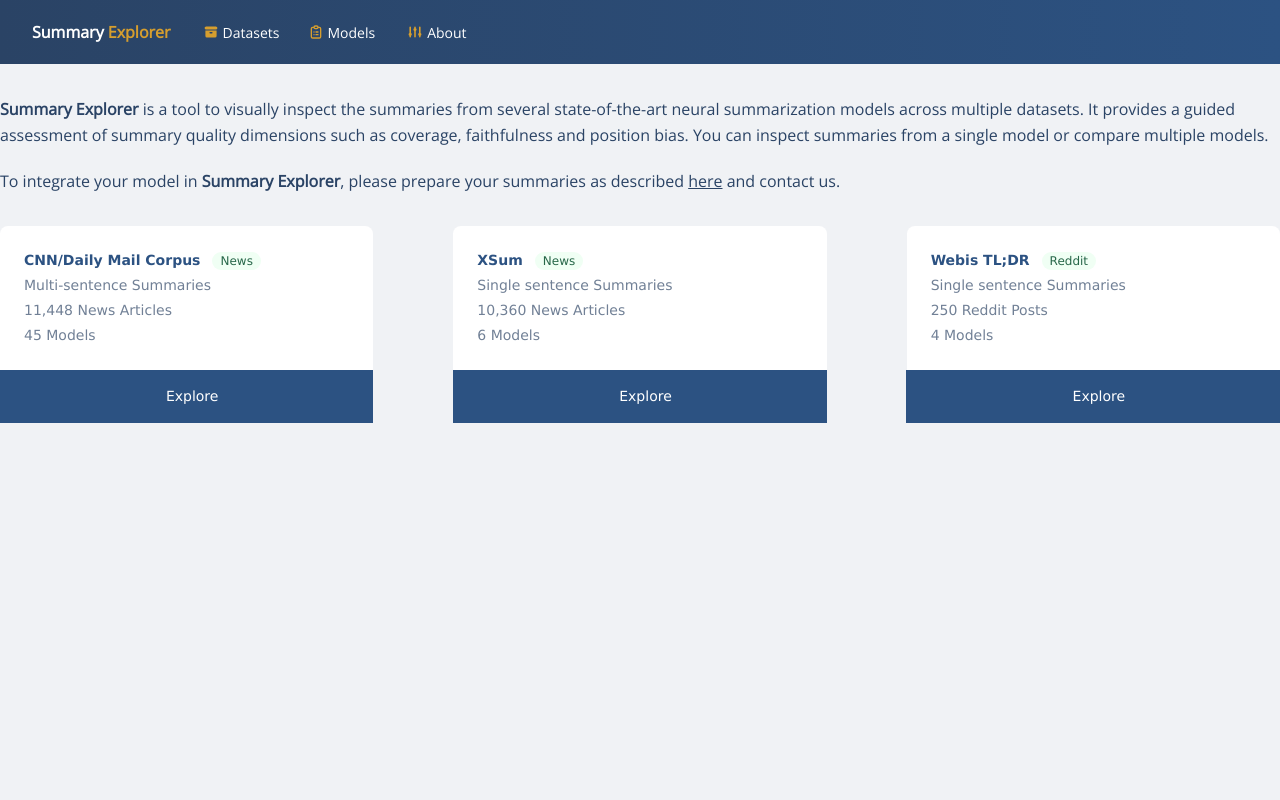
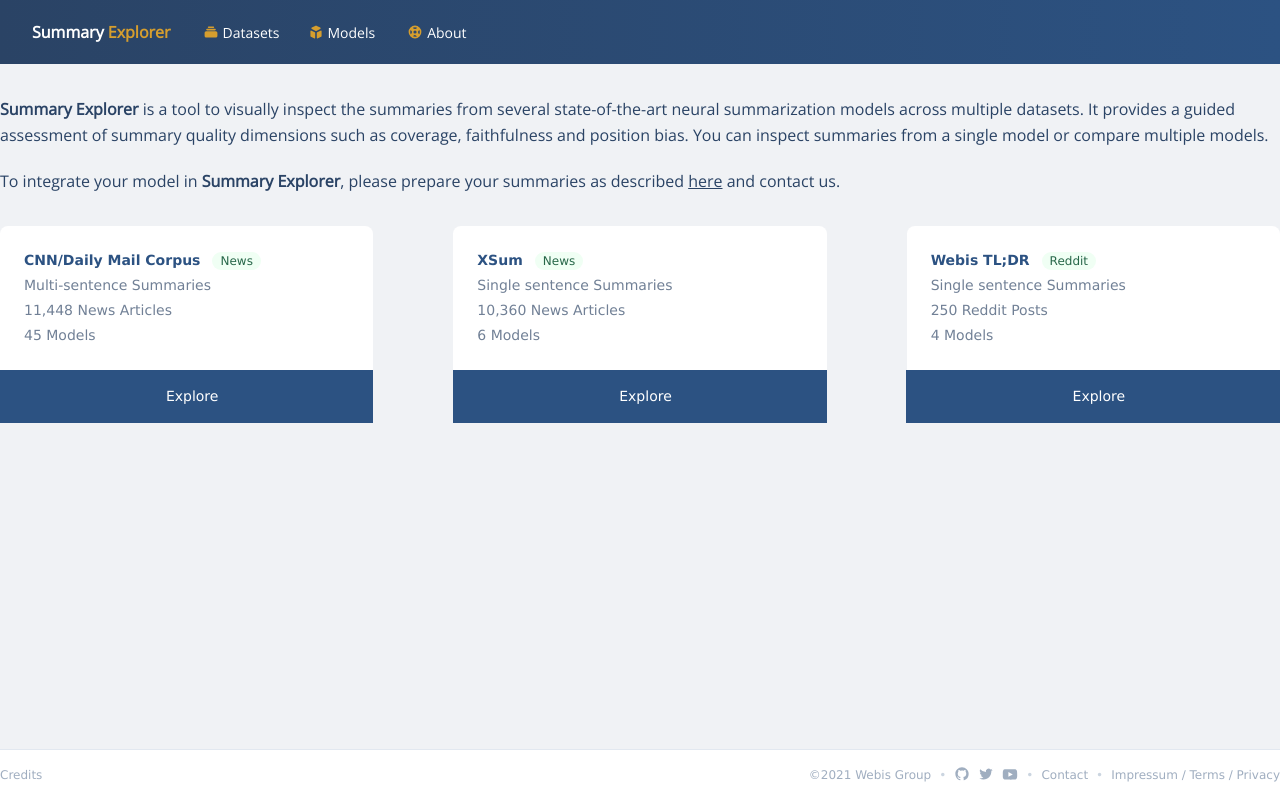
Before and after one commit to webis-de/summary-explorer, a Django app: page / in a window 1280 px wide. Run offline with Django 3.2, Linux system fonts and the light colour scheme; style sheets or scripts are compiled from the project's sources.

Commit message:
change navbar icons, add footer

```diff
--- a/ui/frontend/templates/frontend/base.html
+++ b/ui/frontend/templates/frontend/base.html
@@ -43,7 +43,7 @@
     {% endblock %}
 
 
-    {% block footer %}
-    {% endblock %}
+    {% include 'frontend/footer.html' %}
+
 </body>
 </html>
--- /dev/null
+++ b/ui/frontend/templates/frontend/footer.html
@@ -0,0 +1,48 @@
+<footer class="bg-white text-xs fixed w-full bottom-0 border-t border-gray-300">
+  <div class="container mx-auto py-4 md:flex md:items-center md:justify-between">
+    <div class="flex justify-center space-x-2 md:order-2">
+
+        <span class="text-gray-500 hover:text-gray-600">
+            <span >©{% now 'Y' %}
+                <a href="https://webis.de/">Webis Group</a> </span>
+        </span>
+        <span class="text-gray-400">&bullet;</span>
+        <a href="https://github.com/webis-de/summary-explorer" class="text-gray-500 hover:text-gray-600">
+            <span class="sr-only">GitHub</span>
+            <svg class="h-4 w-4" fill="currentColor" viewBox="0 0 24 24" aria-hidden="true">
+              <path fill-rule="evenodd" d="M12 2C6.477 2 2 6.484 2 12.017c0 4.425 2.865 8.18 6.839 9.504.5.092.682-.217.682-.483 0-.237-.008-.868-.013-1.703-2.782.605-3.369-1.343-3.369-1.343-.454-1.158-1.11-1.466-1.11-1.466-.908-.62.069-.608.069-.608 1.003.07 1.531 1.032 1.531 1.032.892 1.53 2.341 1.088 2.91.832.092-.647.35-1.088.636-1.338-2.22-.253-4.555-1.113-4.555-4.951 0-1.093.39-1.988 1.029-2.688-.103-.253-.446-1.272.098-2.65 0 0 .84-.27 2.75 1.026A9.564 9.564 0 0112 6.844c.85.004 1.705.115 2.504.337 1.909-1.296 2.747-1.027 2.747-1.027.546 1.379.202 2.398.1 2.651.64.7 1.028 1.595 1.028 2.688 0 3.848-2.339 4.695-4.566 4.943.359.309.678.92.678 1.855 0 1.338-.012 2.419-.012 2.747 0 .268.18.58.688.482A10.019 10.019 0 0022 12.017C22 6.484 17.522 2 12 2z" clip-rule="evenodd" />
+            </svg>
+        </a>
+        <a href="https://twitter.com/webis_de" class="text-gray-500 hover:text-gray-600">
+          <span class="sr-only">Twitter</span>
+          <svg class="h-4 w-4" fill="currentColor" viewBox="0 0 24 24" aria-hidden="true">
+            <path d="M8.29 20.251c7.547 0 11.675-6.253 11.675-11.675 0-.178 0-.355-.012-.53A8.348 8.348 0 0022 5.92a8.19 8.19 0 01-2.357.646 4.118 4.118 0 001.804-2.27 8.224 8.224 0 01-2.605.996 4.107 4.107 0 00-6.993 3.743 11.65 11.65 0 01-8.457-4.287 4.106 4.106 0 001.27 5.477A4.072 4.072 0 012.8 9.713v.052a4.105 4.105 0 003.292 4.022 4.095 4.095 0 01-1.853.07 4.108 4.108 0 003.834 2.85A8.233 8.233 0 012 18.407a11.616 11.616 0 006.29 1.84" />
+          </svg>
+        </a>
+
+        <a href="https://youtube.com/webis" class="text-gray-500 hover:text-gray-600">
+          <span class="sr-only">Youtube</span>
+            <svg class="h-4 w-4" fill="currentColor"   viewBox="0 0 20 20" xmlns="http://www.w3.org/2000/svg">
+                <path d="M15,4.1c1,0.1,2.3,0,3,0.8c0.8,0.8,0.9,2.1,0.9,3.1C19,9.2,19,10.9,19,12c-0.1,1.1,0,2.4-0.5,3.4c-0.5,1.1-1.4,1.5-2.5,1.6 c-1.2,0.1-8.6,0.1-11,0c-1.1-0.1-2.4-0.1-3.2-1c-0.7-0.8-0.7-2-0.8-3C1,11.8,1,10.1,1,8.9c0-1.1,0-2.4,0.5-3.4C2,4.5,3,4.3,4.1,4.2 C5.3,4.1,12.6,4,15,4.1z M8,7.5v6l5.5-3L8,7.5z"></path>
+            </svg>
+
+        </a>
+        <span class="text-gray-400">&bullet;</span>
+
+
+        <a href="https://webis.de/people.html" class="text-gray-500 hover:text-gray-600">
+            <span >Contact</span>
+        </a>
+        <span class="text-gray-400">&bullet;</span>
+
+        <a href="https://webis.de/legal.html" class="text-gray-500 hover:text-gray-600">
+            <span >Impressum / Terms / Privacy</span>
+        </a>
+    </div>
+    <div class="mt-8 md:mt-0 md:order-1">
+      <a href="/credits" class="text-center text-gray-500">
+        Credits
+      </a>
+    </div>
+  </div>
+</footer>
--- a/ui/frontend/templates/frontend/nav.html
+++ b/ui/frontend/templates/frontend/nav.html
@@ -14,24 +14,11 @@
                 </a>
                 <div class="hidden lg:block lg:ml-6" style="font-family: 'Open Sans'">
                     <div class="flex space-x-2 h-">
-{#                        <div class="inline-block relative">#}
-{#                            <a href="/" class="hover:text-yellow-600 hover:underline text-white px-3 py-2 rounded-md text-sm font-medium block">#}
-{#                            <button class="relative inline-flex items-center px-0 py-2">#}
-{#                                <svg xmlns="http://www.w3.org/2000/svg" class="h-4 w-4 mr-1 inline-block text-yellow-600" viewBox="0 0 20 20" fill="currentColor">#}
-{#                                  <path d="M10.707 2.293a1 1 0 00-1.414 0l-7 7a1 1 0 001.414 1.414L4 10.414V17a1 1 0 001 1h2a1 1 0 001-1v-2a1 1 0 011-1h2a1 1 0 011 1v2a1 1 0 001 1h2a1 1 0 001-1v-6.586l.293.293a1 1 0 001.414-1.414l-7-7z"></path>#}
-{#                                </svg>#}
-{#                                <span>#}
-{#                                    Home#}
-{#                                </span>#}
-{#                                </button>#}
-{#                                </a>#}
-{#                        </div>#}
                         <div class="dropdown inline-block relative">
                             <a href="#" class="hover:text-yellow-600 hover:underline text-white px-2 py-2 rounded-md text-sm font-medium block">
                                 <button class="relative inline-flex items-center px-0 py-2 ">
                                     <svg xmlns="http://www.w3.org/2000/svg" class="h-4 w-4 mr-1 text-yellow-600" viewBox="0 0 20 20" fill="currentColor">
-                                      <path d="M4 3a2 2 0 100 4h12a2 2 0 100-4H4z" />
-                                      <path fill-rule="evenodd" d="M3 8h14v7a2 2 0 01-2 2H5a2 2 0 01-2-2V8zm5 3a1 1 0 011-1h2a1 1 0 110 2H9a1 1 0 01-1-1z" clip-rule="evenodd" />
+                                      <path d="M7 3a1 1 0 000 2h6a1 1 0 100-2H7zM4 7a1 1 0 011-1h10a1 1 0 110 2H5a1 1 0 01-1-1zM2 11a2 2 0 012-2h12a2 2 0 012 2v4a2 2 0 01-2 2H4a2 2 0 01-2-2v-4z" />
                                     </svg>
                                     <span>
                                         Datasets
@@ -55,11 +42,9 @@
                         <div class="inline-block relative">
                             <a href="/models" class="hover:text-yellow-600 hover:underline text-white px-3 py-2 rounded-md text-sm font-medium block">
                                 <button class="relative inline-flex items-center px-0 py-2">
-
-                                <svg xmlns="http://www.w3.org/2000/svg" class="h-4 w-4 mr-1 inline-block text-yellow-600" fill="none" viewBox="0 0 24 24" stroke="currentColor">
-                                  <path stroke-linecap="round" stroke-linejoin="round" stroke-width="2" d="M9 5H7a2 2 0 00-2 2v12a2 2 0 002 2h10a2 2 0 002-2V7a2 2 0 00-2-2h-2M9 5a2 2 0 002 2h2a2 2 0 002-2M9 5a2 2 0 012-2h2a2 2 0 012 2m-3 7h3m-3 4h3m-6-4h.01M9 16h.01" />
+                                    <svg xmlns="http://www.w3.org/2000/svg" class="h-4 w-4 mr-1 inline-block text-yellow-600" viewBox="0 0 20 20" fill="currentColor">
+                                      <path d="M11 17a1 1 0 001.447.894l4-2A1 1 0 0017 15V9.236a1 1 0 00-1.447-.894l-4 2a1 1 0 00-.553.894V17zM15.211 6.276a1 1 0 000-1.788l-4.764-2.382a1 1 0 00-.894 0L4.789 4.488a1 1 0 000 1.788l4.764 2.382a1 1 0 00.894 0l4.764-2.382zM4.447 8.342A1 1 0 003 9.236V15a1 1 0 00.553.894l4 2A1 1 0 009 17v-5.764a1 1 0 00-.553-.894l-4-2z" />
                                     </svg>
-
                                     <span>
                                         Models
                                     </span>
@@ -71,7 +56,7 @@
                             <a href="/about" class="hover:text-yellow-600 hover:underline text-white px-3 py-2 rounded-md text-sm font-medium block">
                                 <button class="relative inline-flex items-center px-0 py-2">
                                     <svg xmlns="http://www.w3.org/2000/svg" class="h-4 w-4 mr-1 inline-block text-yellow-600" viewBox="0 0 20 20" fill="currentColor">
-                                      <path d="M5 4a1 1 0 00-2 0v7.268a2 2 0 000 3.464V16a1 1 0 102 0v-1.268a2 2 0 000-3.464V4zM11 4a1 1 0 10-2 0v1.268a2 2 0 000 3.464V16a1 1 0 102 0V8.732a2 2 0 000-3.464V4zM16 3a1 1 0 011 1v7.268a2 2 0 010 3.464V16a1 1 0 11-2 0v-1.268a2 2 0 010-3.464V4a1 1 0 011-1z" />
+                                      <path fill-rule="evenodd" d="M18 10a8 8 0 11-16 0 8 8 0 0116 0zm-2 0c0 .993-.241 1.929-.668 2.754l-1.524-1.525a3.997 3.997 0 00.078-2.183l1.562-1.562C15.802 8.249 16 9.1 16 10zm-5.165 3.913l1.58 1.58A5.98 5.98 0 0110 16a5.976 5.976 0 01-2.516-.552l1.562-1.562a4.006 4.006 0 001.789.027zm-4.677-2.796a4.002 4.002 0 01-.041-2.08l-.08.08-1.53-1.533A5.98 5.98 0 004 10c0 .954.223 1.856.619 2.657l1.54-1.54zm1.088-6.45A5.974 5.974 0 0110 4c.954 0 1.856.223 2.657.619l-1.54 1.54a4.002 4.002 0 00-2.346.033L7.246 4.668zM12 10a2 2 0 11-4 0 2 2 0 014 0z" clip-rule="evenodd" />
                                     </svg>
                                     <span>
                                         About
@@ -83,4 +68,5 @@
                 </div>
             </div>
         </div>
+    </div>
 </nav>
--- a/ui/frontend/urls.py
+++ b/ui/frontend/urls.py
@@ -9,4 +9,5 @@ urlpatterns = [
     path('article', views.main),
     path('models', views.main),
     path('about', views.about),
+    path('credits', views.credits),
 ]
--- a/ui/frontend/views.py
+++ b/ui/frontend/views.py
@@ -30,3 +30,8 @@ def about(request):
     context = {
     }
     return render(request, 'frontend/about.html', context)
+
+def credits(request):
+    context = {
+    }
+    return render(request, 'frontend/credits.html', context)
```
Also changed, not shown: ui/frontend/templates/frontend/credits.html (added, +31 -0 lines). Lines whose indentation alone changed are shown as unchanged.
